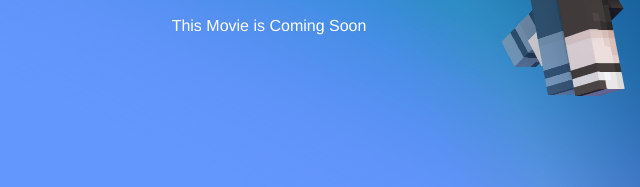
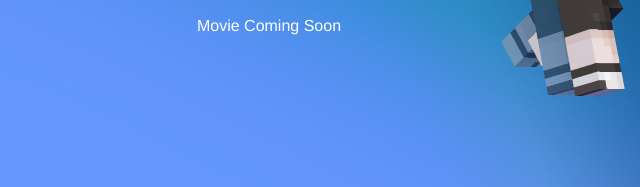
Before and after one commit to pickatwu/ptu2, a plain HTML site: page story.html in a window 1280 px wide. Shown: the part 361-548 px from the top of the page, 371-1011 px from the left. Drawn offline with Linux system fonts and the light colour scheme.

Commit message:
Update story.html

```diff
--- a/story.html
+++ b/story.html
@@ -107,7 +107,7 @@ float: left;
              <center>
                 <video controls="" height="250px" width="450px" name="media">
                     <source src="asset/video.mov" type="video/mp4"></video>
-        <p>This Movie is Coming Soon</p></center>
+        <p>Movie Coming Soon</p></center>
             </div>
 
 
```
